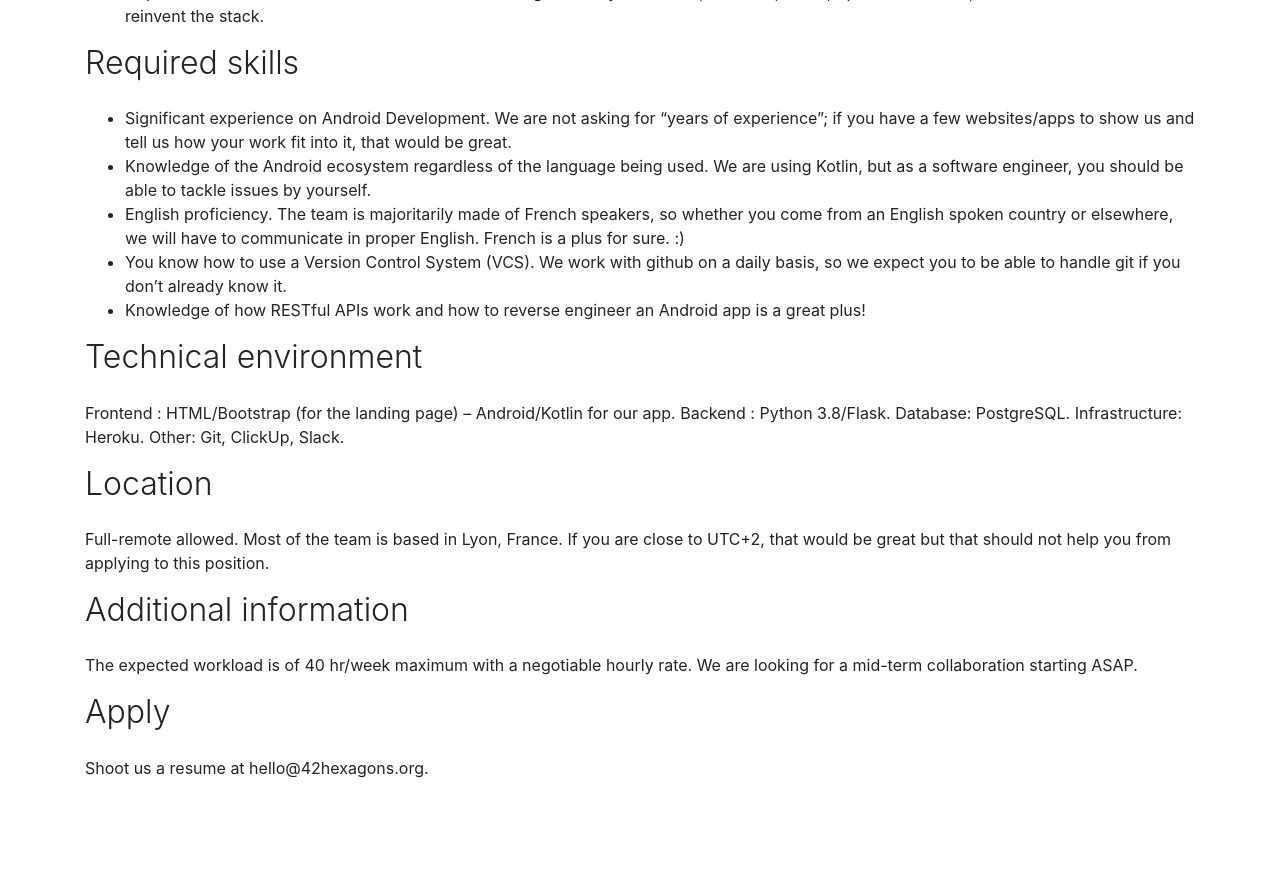
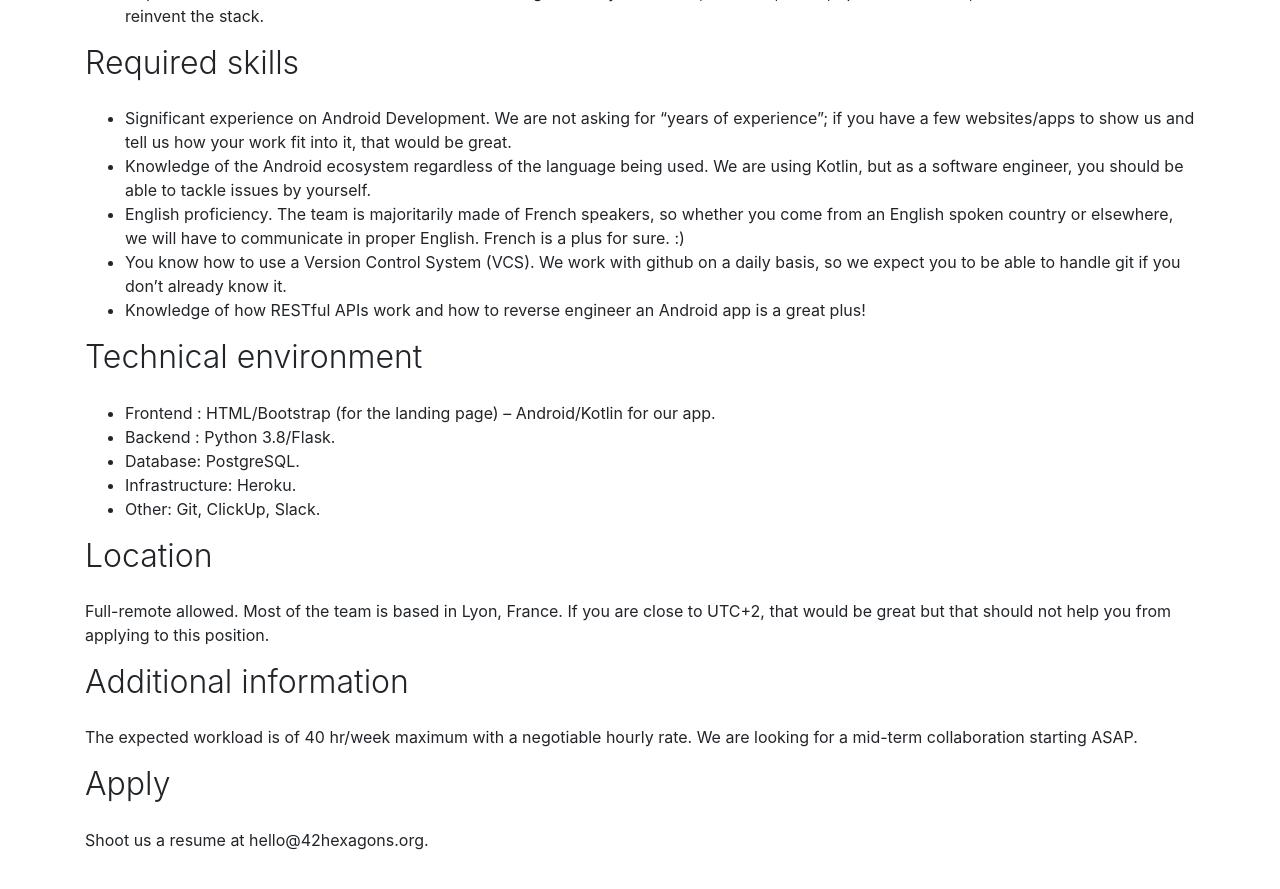
Before and after one commit to 42hexagons/42hexagons.github.io, a Jekyll site: the page built from _jobs/android-software-engineer.md, in a window 1280 px wide and 900 px high, scrolled down 683 px. Shown: the top 889 px of the window. Built offline with Jekyll 4.4.1, drawn with Linux system fonts in a browser that asks for light colours; nearby versions of some CDN libraries; before the commit the page ends 1511 px from its top, so only the background shows below that.

```diff
--- a/_jobs/android-software-engineer.md
+++ b/_jobs/android-software-engineer.md
@@ -40,11 +40,12 @@ Examples of major features we would like to implement:
 - Knowledge of how RESTful APIs work and how to reverse engineer an Android app is a great plus!
 
 ## Technical environment
-Frontend : HTML/Bootstrap (for the landing page) – Android/Kotlin for our app.
-Backend : Python 3.8/Flask.
-Database: PostgreSQL.
-Infrastructure: Heroku.
-Other: Git, ClickUp, Slack.
+
+- Frontend : HTML/Bootstrap (for the landing page) – Android/Kotlin for our app.
+- Backend : Python 3.8/Flask.
+- Database: PostgreSQL.
+- Infrastructure: Heroku.
+- Other: Git, ClickUp, Slack.
 
 ## Location
 
```
